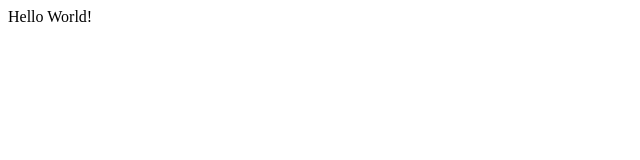
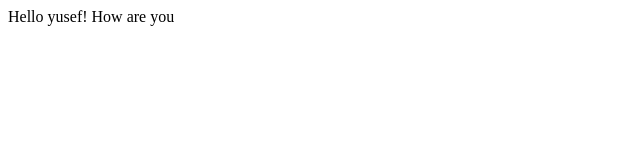
Before and after one commit to Yusefen/js-course, a plain HTML site: page index.html in a window 1280 px wide. Shown: the whole page, without its empty margins (0-640 px from the left). Drawn offline with Linux system fonts and the light colour scheme.

Commit message:
modified html file

```diff
--- a/index.html
+++ b/index.html
@@ -6,6 +6,7 @@
     <title>Document</title>
 </head>
 <body>
-    Hello World!
+    Hello yusef!
+    How are you
 </body>
 </html>
```
